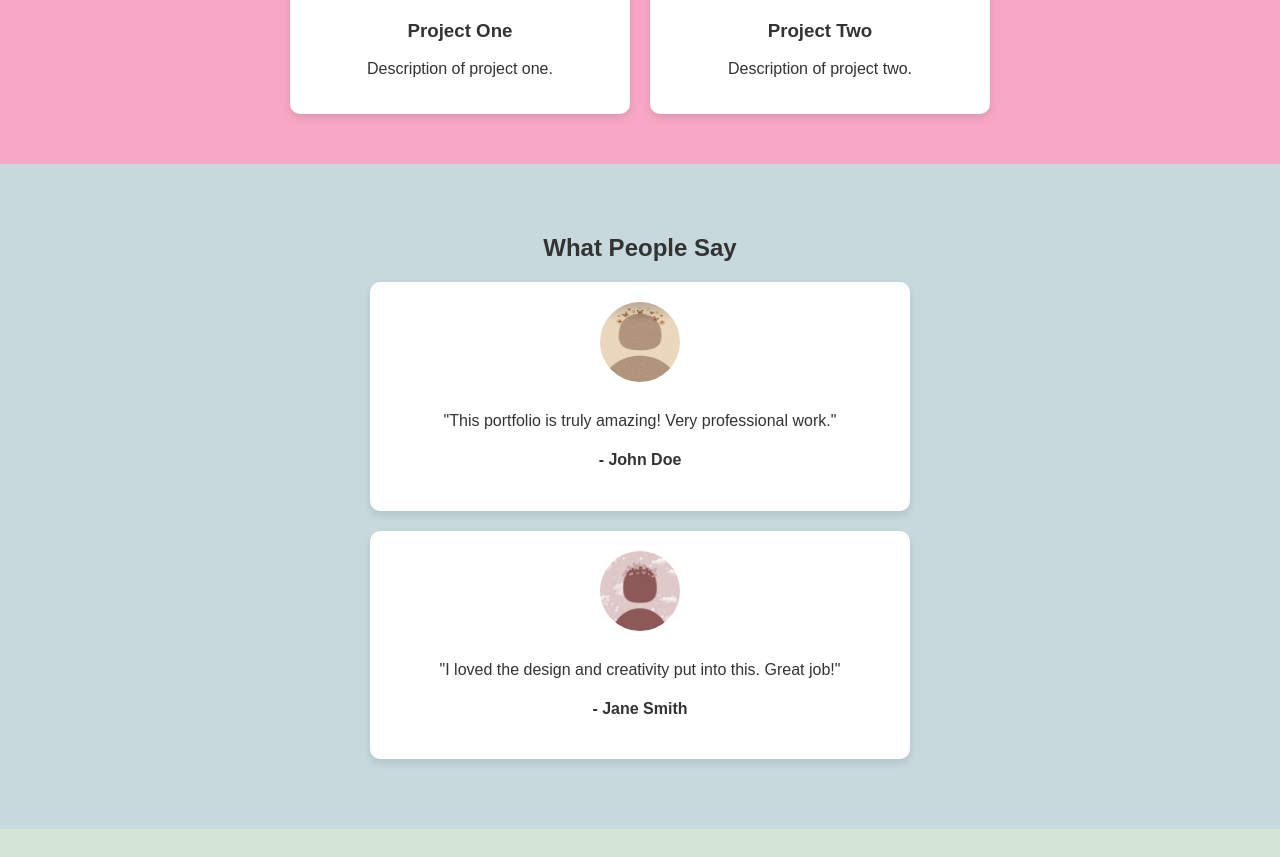
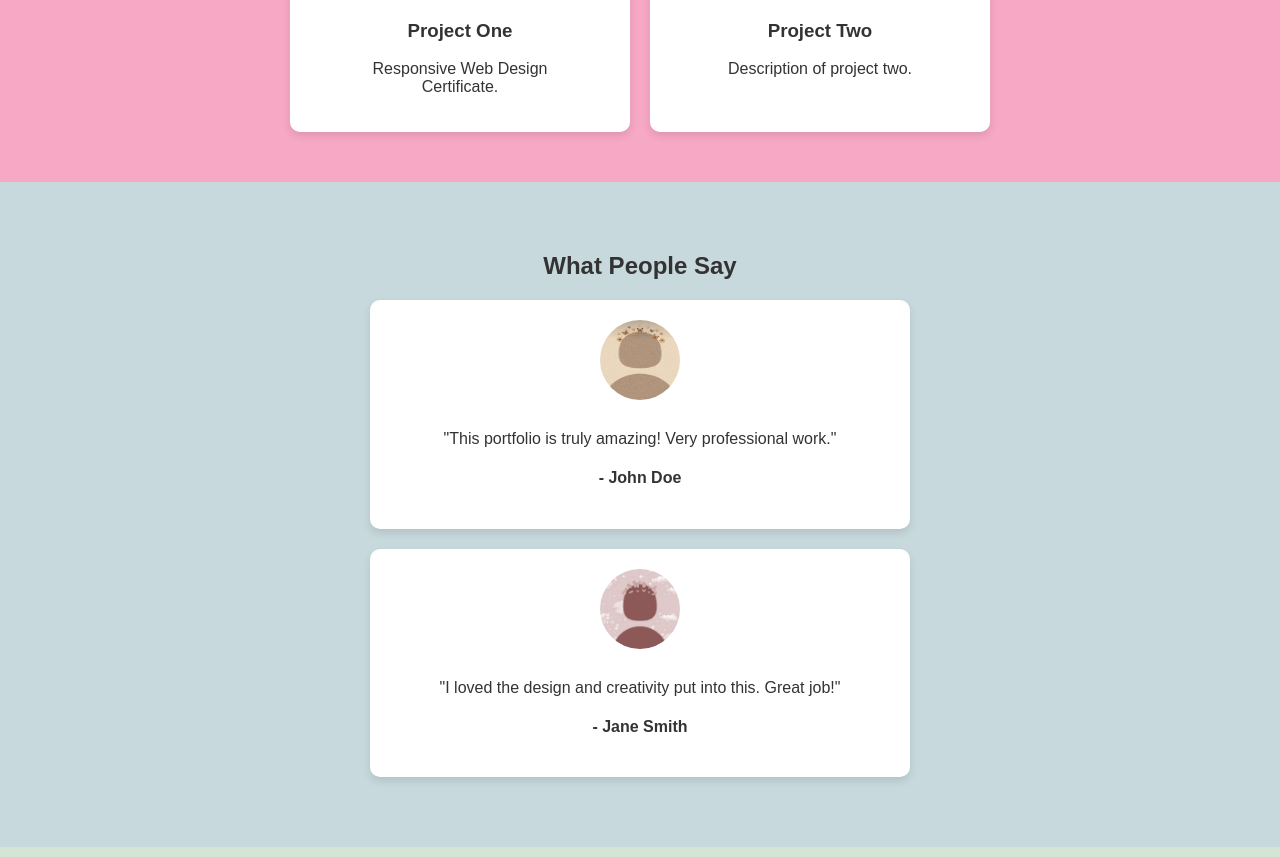
Before and after one commit to kkiarems/portfolio_new, a plain HTML site: page index.html in a window 1280 px wide. Shown: the part 1261-2118 px from the top of the page. Drawn offline with Linux system fonts and the light colour scheme; a script that the page names is missing.

Commit message:
index.html

```diff
--- a/index.html
+++ b/index.html
@@ -43,7 +43,7 @@
             <div class="project-card">
                 <img src="not_available.jpg" alt="Project 1">
                 <h3>Project One</h3>
-                <p>Description of project one.</p>
+                <p>Responsive Web Design <br> Certificate.</p>
             </div>
             <div class="project-card">
                 <img src="not_available.jpg" alt="Project 2">
```
